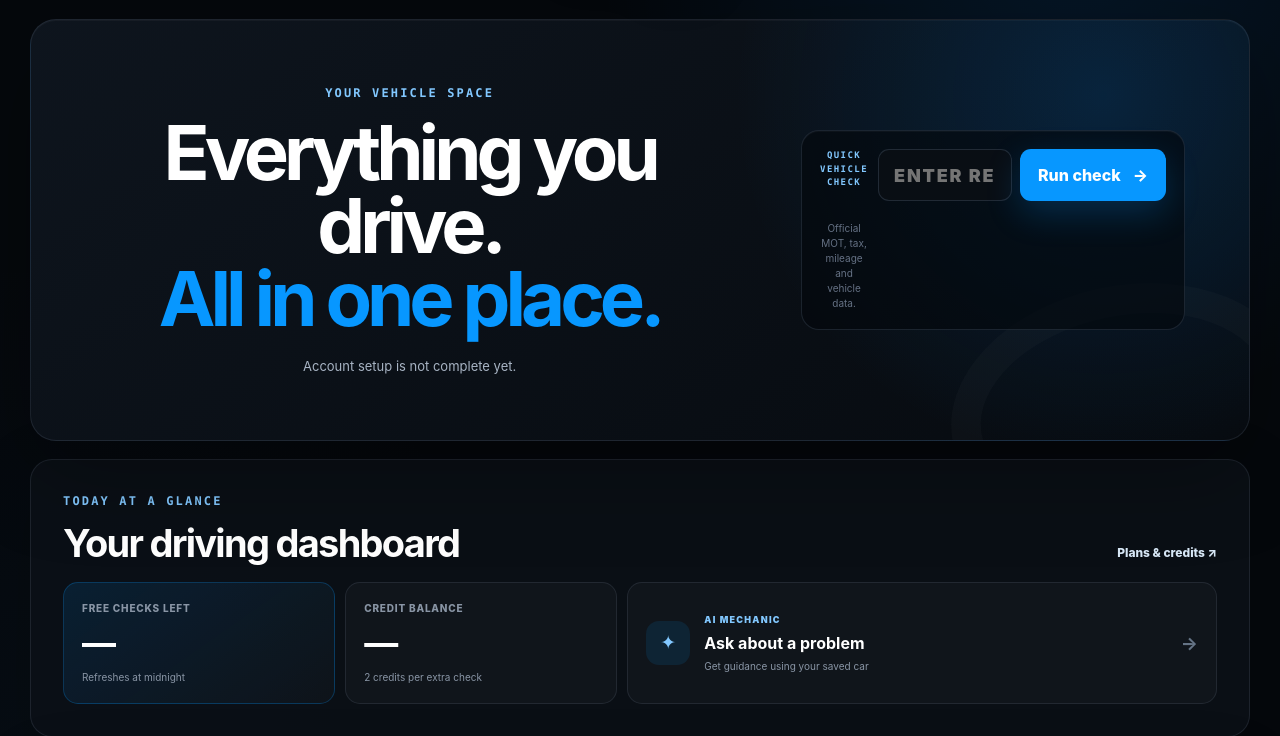
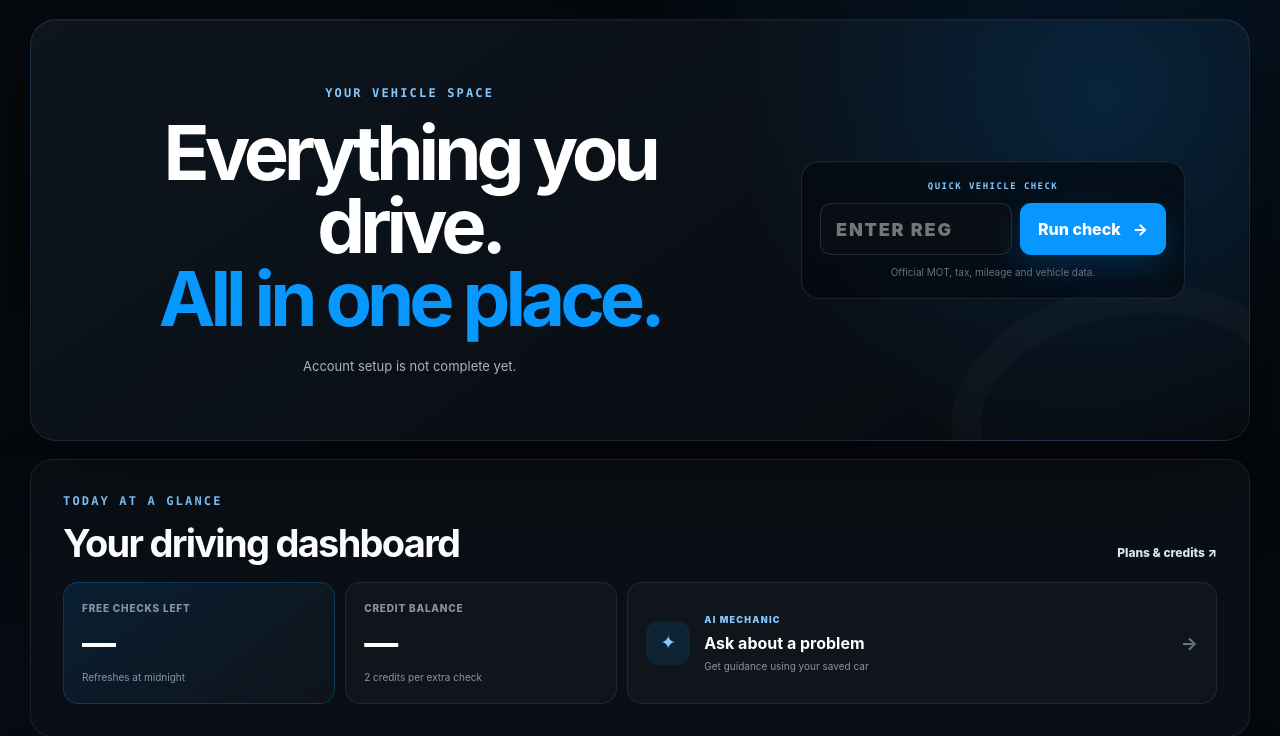
Before and after one commit to RealBiismo/CheckAReg, a website: page public/account.html in a window 1280 px wide. Shown: the part 97-833 px from the top of the page. Drawn offline with nearby package versions, Linux system fonts and the light colour scheme; no server answers.

Commit message:
Fix the Garage quick check layout
Reset the outer quick-check form layout so the redesigned content no longer gets squeezed into legacy grid columns.

```diff
--- a/public/owner-portal.css
+++ b/public/owner-portal.css
@@ -128,7 +128,11 @@ body.owner-portal-page {
 .owner-portal-page .garage-search {
   position: relative;
   z-index: 1;
+  width: 100%;
+  max-width: none;
   padding: 18px;
+  display: block;
+  box-sizing: border-box;
   border: 1px solid rgba(143, 169, 197, 0.16);
   border-radius: 18px;
   background: rgba(4, 8, 13, 0.65);
@@ -585,6 +589,7 @@ body.owner-portal-page {
   .owner-portal-page .account-hero h1,
   .owner-portal-page .store-v2-hero h1 { font-size: clamp(39px, 11.5vw, 56px); }
   .owner-portal-page .garage-search-row { grid-template-columns: 1fr; }
+  .owner-portal-page .garage-search-label { margin-bottom: 9px; }
   .owner-portal-page .garage-search .primary-button { width: 100%; }
   .garage-overview,
   .owner-portal-page .saved-section,
```
Also changed, not shown: test/regressions.test.js (+2 -0 lines).
